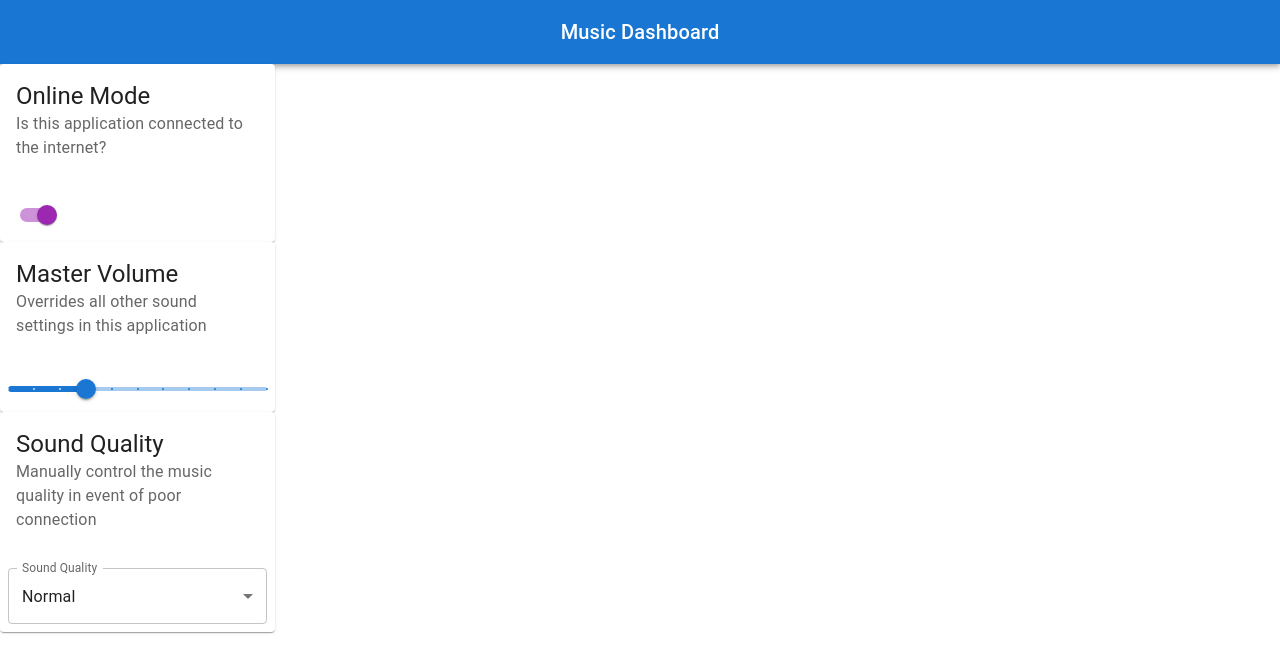
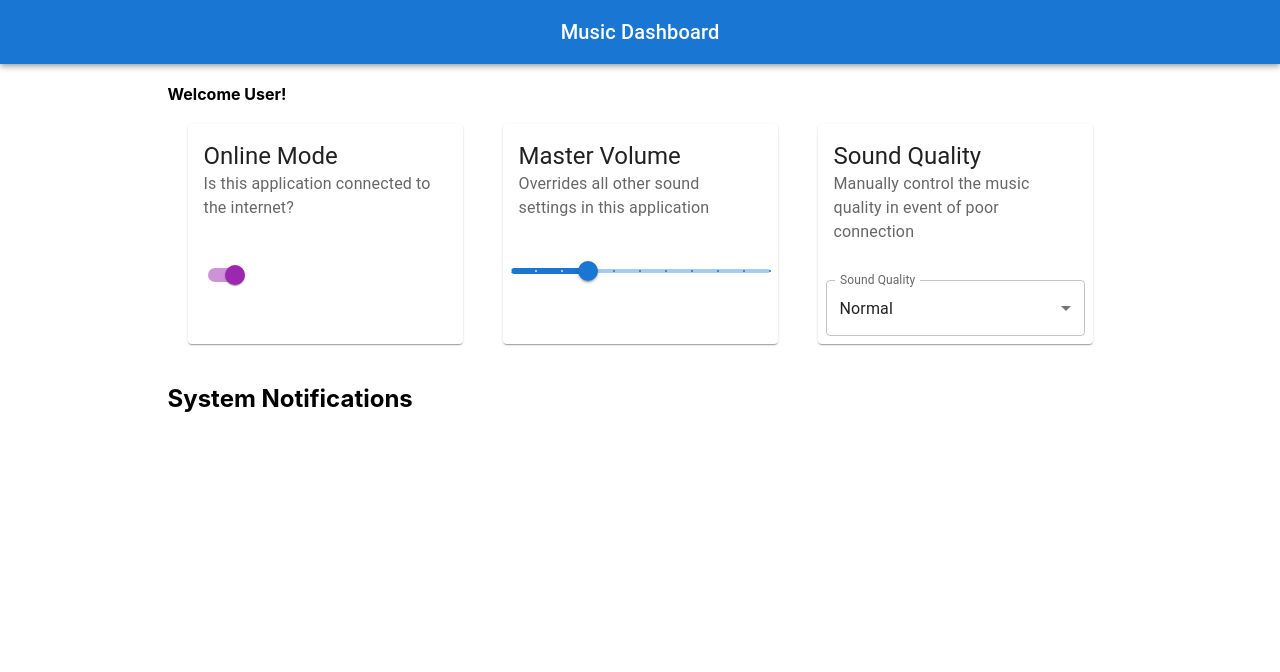
Before and after one commit to SamSvetlik/JS411-my-music-app, a React (Create React App) app: page / in a window 1280 px wide. Both pictures are taken after a click on the button "SIGN IN". Shown: the top 672 px of the page. Built offline with nearby package versions, Linux system fonts and the light colour scheme.

Commit message:
fully functional and styled

```diff
--- a/src/App.css
+++ b/src/App.css
@@ -17,3 +17,19 @@
   font-size: calc(10px + 2vmin);
   color: white;
 }
+
+.cardContainer {
+  display: flex;
+  gap: 40px;
+  width: fit-content;
+  margin: auto;
+  padding: 20px;
+}
+
+.dashboard {
+  padding: 20px;
+  font-weight: bold;
+  width: fit-content;
+  text-align: left;
+  margin: auto;
+}
--- a/src/components/Dashboard.js
+++ b/src/components/Dashboard.js
@@ -2,7 +2,7 @@ import React, {useState} from 'react';
 import OnlineMode from './OnlineMode'
 import MasterVolume from './MasterVolume';
 import SoundQuality from './SoundQuality';
-// import each of the 3 cards that I will use
+import SystemNotifications from './SystemNotifications'
 
 function Dashboard() {
 // useState for:
@@ -14,13 +14,13 @@ function Dashboard() {
     const [soundQuality, setSoundQuality] = useState("Normal")
 
     return (
-        <div>
-            <span>
+        <div className='dashboard'>Welcome User!
+            <span className='cardContainer'>
                 <OnlineMode onlineMode={onlineMode} setOnlineMode={setOnlineMode} />
                 <MasterVolume masterVolume={masterVolume} setMasterVolume={setMasterVolume}/>
                 <SoundQuality soundQuality={soundQuality} setSoundQuality={setSoundQuality}/>
             </span>
-            {/* <SystemNotifications /> */}
+            <SystemNotifications onlineMode={onlineMode} masterVolume={masterVolume} soundQuality={soundQuality}/>
         </div>
     )
 }
--- /dev/null
+++ b/src/components/SystemNotifications.js
@@ -0,0 +1,28 @@
+import React from 'react';
+
+const checkOnline = (x) => {
+    if (x === false) {
+        return "Your application is offline. You won't be able to share or stream music to other devices."
+    }
+}
+const checkVolume = (x) => {
+    if (x >= 80) {
+        return "Listening to music at a high volume could cause long-term hearing loss."
+    }
+}
+const checkQuality = (x) => {
+    if (x === "Low") {
+        return "Music quality is degraded. Increase quality if your connection allows it."
+    }
+}
+
+export default function SystemNotifications(props) {
+
+    return (
+        <h2 style={{textAlign: "left"}}>System Notifications
+            <p style={{ fontSize:"12pt"}}> {checkOnline(props.onlineMode)} </p>
+            <p style={{ fontSize:"12pt"}}> {checkVolume(props.masterVolume)} </p>
+            <p style={{ fontSize:"12pt"}}> {checkQuality(props.soundQuality)} </p>
+        </h2>
+    )
+}
```
